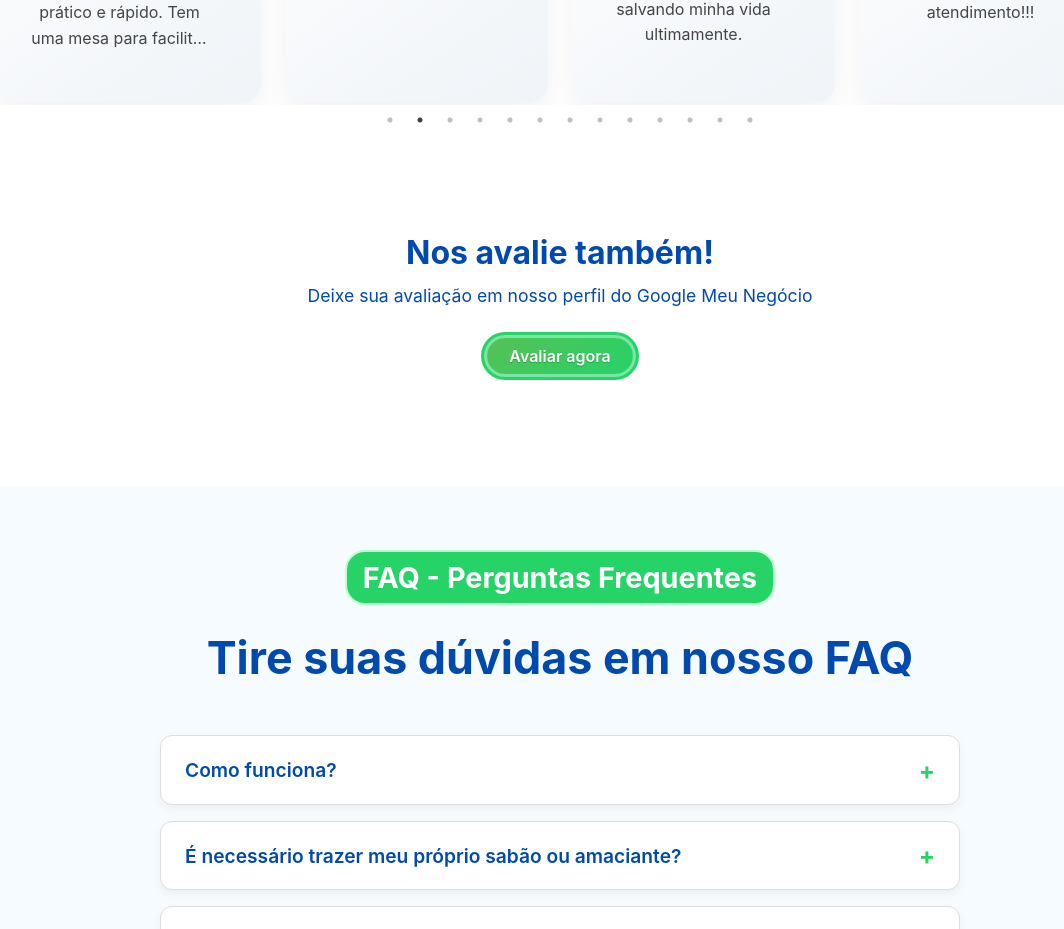
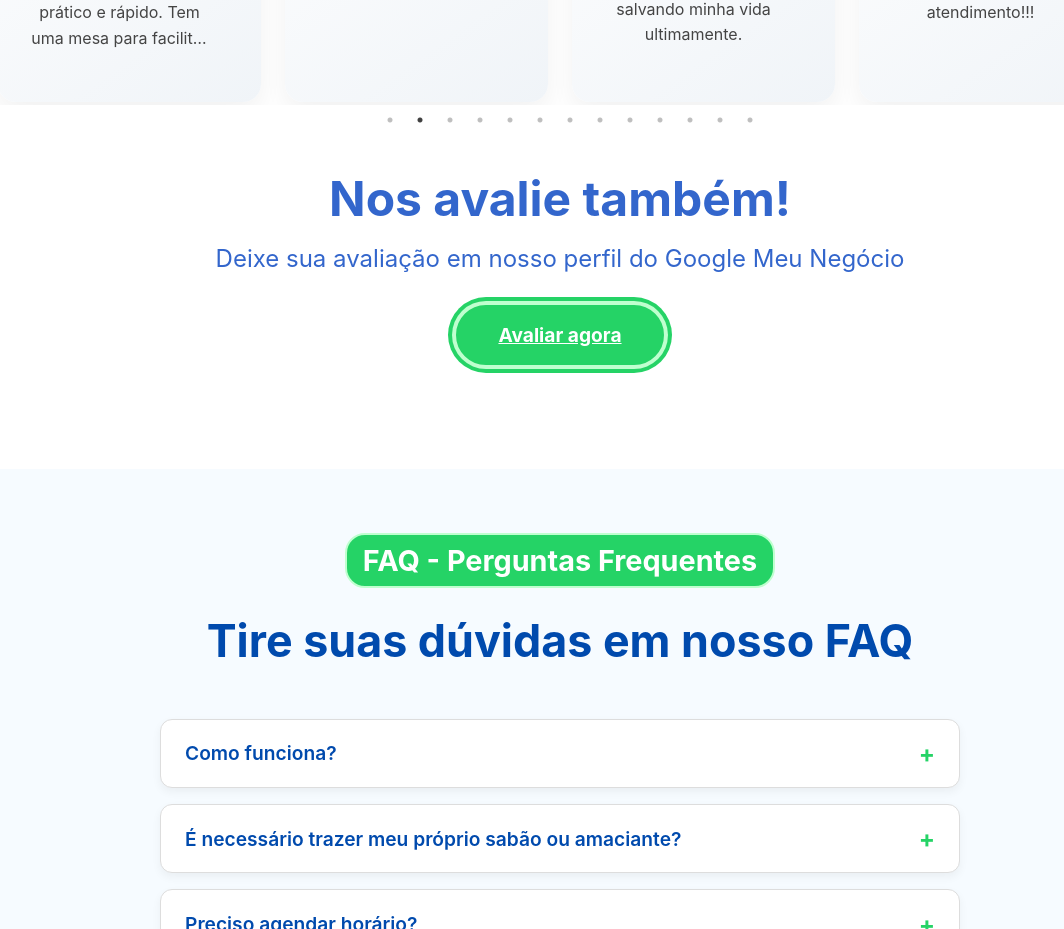
Before and after one commit to LaisCalderado/ecolavanderiaexpress, a React (Create React App) app: page / in a window 1280 px wide. Shown: the part 4316-5245 px from the top of the page, without its empty margins (80-1144 px from the left). Built offline with nearby package versions, Linux system fonts and the light colour scheme; the HTML template or start-up script is replaced by a standard one.

Commit message:
[Style] Button reviews

```diff
--- a/src/components/Reviews/reviews.scss
+++ b/src/components/Reviews/reviews.scss
@@ -2,10 +2,10 @@
 
 .reviews {
     max-width: 1200px;
+    text-align: center;
     margin: 0 auto;
     padding: 4rem 1rem;
     background-color: #ffffff;
-    text-align: center;
 
     &__title {
         font-size: 1.8rem;
@@ -120,59 +120,62 @@
     }
 
     .review-cta {
-        margin-top: 5rem;
-        padding: 3rem 2rem;
+        margin-top: 1.5rem;
+        padding: 2.5rem;
         background-color: #ffffff;
-        border-radius: 24px;
-        color: $azul-principal;
+        border-radius: 20px;
         text-align: center;
-        max-width: 800px;
+        max-width: 900px;
         margin-left: auto;
         margin-right: auto;
 
         &__title {
-            font-size: 2rem;
-            margin-bottom: 0.8rem;
+            font-size: 3rem;
+            color: $azul-hover;
+            font-weight: bold;
+            border-radius: 20px;
+            margin-bottom: 1rem;
         }
 
         &__text {
-            font-size: 1.1rem;
+            font-size: 1.5rem;
+            color: $azul-hover;
             margin-bottom: 2rem;
-            max-width: 600px;
-            margin-left: auto;
-            margin-right: auto;
         }
 
         &__button {
             display: inline-flex;
             align-items: center;
             justify-content: center;
-            gap: 0.5rem;
-            text-decoration: none;
-            font-weight: 600;
-            padding: 0.5rem 1.4rem;
-            border-radius: 30px;
-            background: linear-gradient(145deg, #57c057, $verde-principal);
-            color: white;
-            border: none;
+            gap: 0.75rem;
+            font-size: 1.2rem;
+            font-weight: 700;
+            padding: 1rem 2.5rem;
+            background-color: $verde-principal;
+            color: #ffffff;
+            border: 2px solid $verde-principal;
+            border-radius: 40px;
+            box-shadow:
+                0 0 0 4px $verde-claro, // camada externa
+                0 0 0 8px $verde-principal; // camada interna
             transition: all 0.3s ease;
-            box-shadow:
-                0 0 0 3px lighten($verde-principal, 20%),
-                0 0 0 6px $verde-principal;
 
-            text-shadow: 0 1px 1px rgba(0, 0, 0, 0.2);
+            svg {
+                flex-shrink: 0;
+                color: #ffffff;
+            }
 
             &:hover {
-                background: linear-gradient(145deg, #85c7a2, #1e6c3f);
+                background-color: $azul-principal;
+                color: white;
+                border: 2px solid $azul-principal;
                 box-shadow:
-                    0 0 0 3px lighten(#257c4a, 20%),
-                    0 0 0 6px #257c4a;
-                text-shadow: none;
-            }
+                    0 0 0 4px $azul-hover, // camada externa
+                    0 0 0 8px $azul-principal; // camada interna
 
-            .whatsapp-icon {
-                width: 1.2rem;
-                height: 1.2rem;
+                svg {
+                    color: white;
+                }
             }
         }
     }
```
